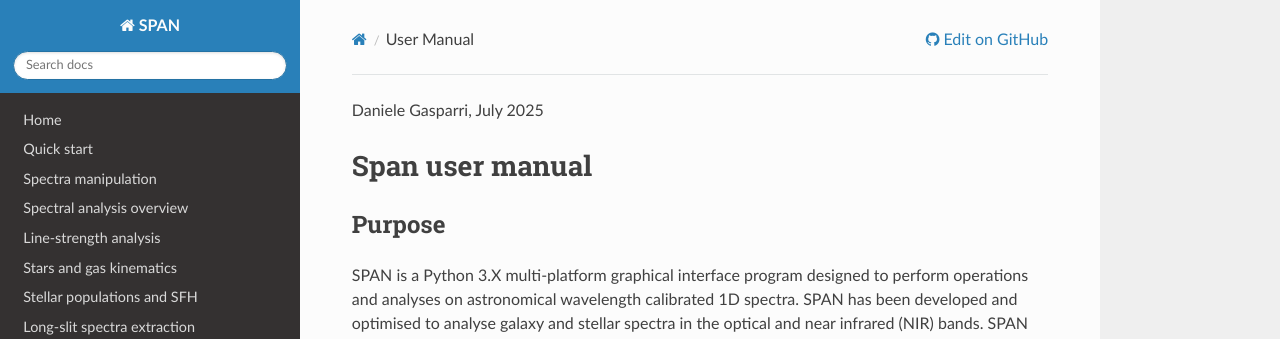
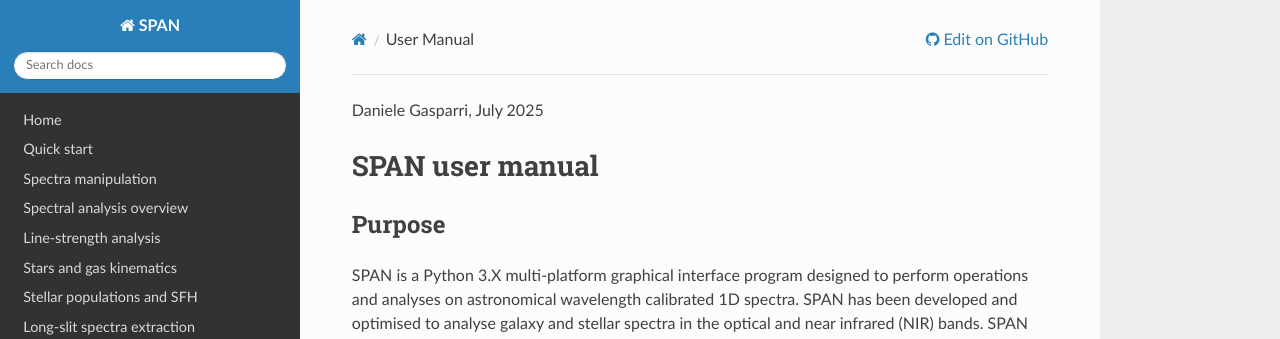
Before and after one commit to danielegasparri/span-gui, an MkDocs documentation site: the page built from docs/manual.md, in a window 1280 px wide and 900 px high. Shown: the top 339 px of the window. Built offline with MkDocs 1.6.1, drawn with Linux system fonts in a browser that asks for light colours; nearby versions of some CDN libraries.

Commit message:
Add files via upload

```diff
--- a/docs/manual.md
+++ b/docs/manual.md
@@ -1,7 +1,7 @@
 SPAN: SPectral ANalysis software V6.6
 Daniele Gasparri, July 2025
 
-# Span user manual #
+# SPAN user manual #
 
 
 ## Purpose ##
```
